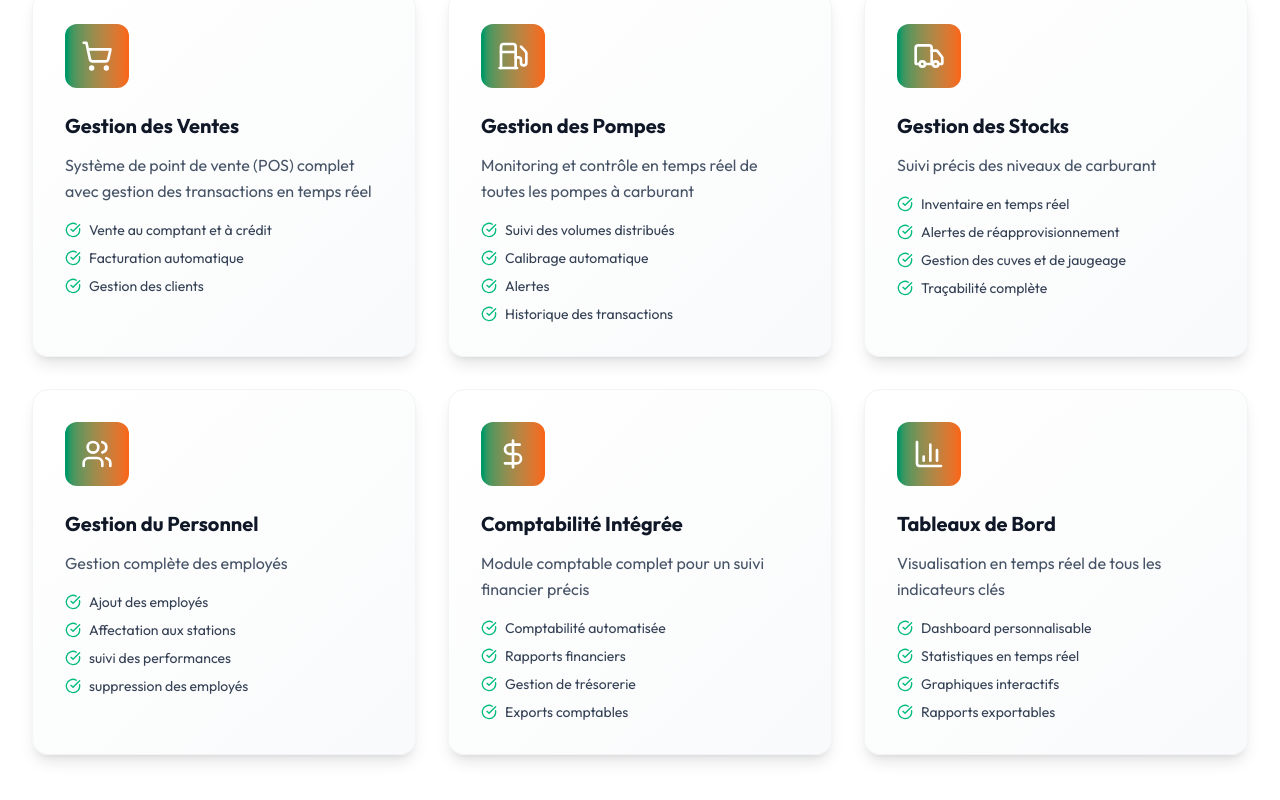
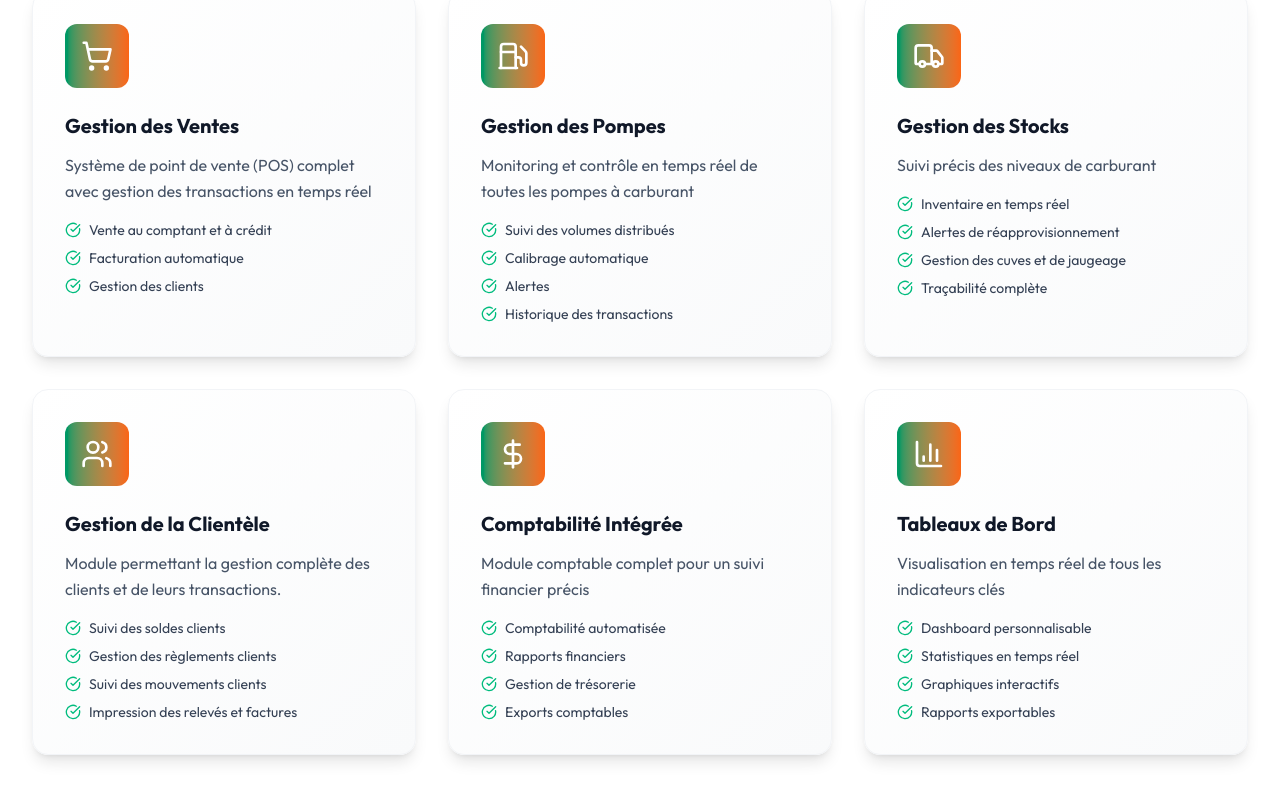
Before and after one commit to csas-cheick/capital-analysis, a React (Vite) app: page /capitalpetroleum in a window 1280 px wide. Shown: the part 1962-2762 px from the top of the page. Built offline with nearby package versions, Linux system fonts and the light colour scheme.

Commit message:
13/10_0 commit

```diff
--- a/src/App.tsx
+++ b/src/App.tsx
@@ -13,7 +13,7 @@ import SuiviAssistanceComptable from "./pages/services/SuiviAssistanceComptable"
 
 const App: FC = () => {
   return (
-    <Router>
+      <Router>
       <div className="flex flex-col min-h-screen">
         {/* Pages avec routing */}
         <main className="flex-1">
--- a/src/layout/AppHeaders.tsx
+++ b/src/layout/AppHeaders.tsx
@@ -1,5 +1,5 @@
 import { FC, useState, useRef, useEffect } from "react";
-import { ChevronDown, Menu, X, Mail, TrendingUp, Code, FileText, Calculator } from "lucide-react";
+import { ChevronDown, Menu, X, Mail, TrendingUp, Code, FileText, Calculator, Languages } from "lucide-react";
 import { Link } from "react-router-dom";
 // Assurez-vous que le chemin d'accès au logo est correct
 import logo from "../assets/logoC.svg";
@@ -308,7 +308,17 @@ const Header: FC<HeaderProps> = ({ variant = 'hero' }) => {
           </nav>
 
           {/* Bouton Contact Desktop */}
-          <div className="hidden lg:block">
+          <div className="hidden lg:flex items-center space-x-3">
+            {/* Icône de traduction */}
+            <button
+              className={`p-2.5 rounded-full transition-all duration-300 hover:bg-white/10 ${getTextClasses()}`}
+              aria-label="Changer de langue"
+              title="Changer de langue"
+            >
+              <Languages className="w-5 h-5" />
+            </button>
+
+            {/* Bouton Contact */}
             <Link to="/contact">
               <button className="group bg-gradient-to-r from-blue-600 to-cyan-500 hover:from-blue-700 hover:to-cyan-600 text-white px-5 py-2.5 rounded-full font-semibold transition-all duration-300 shadow-lg shadow-blue-500/50 hover:shadow-blue-500/70">
                 <span className="flex items-center">
@@ -435,8 +445,18 @@ const Header: FC<HeaderProps> = ({ variant = 'hero' }) => {
             })}
           </nav>
 
-          {/* Bouton Contact Mobile */}
-          <div className="mt-4 pt-4 border-t border-gray-100">
+          {/* Bouton Contact et Traduction Mobile */}
+          <div className="mt-4 pt-4 border-t border-gray-100 space-y-2">
+            {/* Bouton de traduction mobile */}
+            <button
+              className="w-full bg-gradient-to-r from-gray-100 to-gray-200 text-gray-700 font-semibold py-3 rounded-xl shadow-md flex items-center justify-center space-x-2 hover:from-gray-200 hover:to-gray-300 transition-all duration-300"
+              aria-label="Changer de langue"
+            >
+              <Languages className="w-5 h-5" />
+              <span>Changer de langue</span>
+            </button>
+
+            {/* Bouton Contact */}
             <Link to="/contact" onClick={() => setIsMenuOpen(false)}>
               <button className="w-full bg-gradient-to-r from-blue-600 to-cyan-500 text-white font-semibold py-3 rounded-xl shadow-lg flex items-center justify-center space-x-2 hover:from-blue-700 hover:to-cyan-600 transition-all duration-300">
                 <Mail className="w-4 h-4" />
--- a/src/pages/CapitalPetroleum.tsx
+++ b/src/pages/CapitalPetroleum.tsx
@@ -56,13 +56,13 @@ const CapitalPetroleum: FC = () => {
     },
     {
       icon: Users,
-      title: "Gestion du Personnel",
-      description: "Gestion complète des employés",
+      title: "Gestion de la Clientèle",
+      description: "Module permettant la gestion complète des clients et de leurs transactions.",
       highlights: [
-        "Ajout des employés",
-        "Affectation aux stations",
-        "suivi des performances",
-        "suppression des employés"
+        "Suivi des soldes clients",
+        "Gestion des règlements clients",
+        "Suivi des mouvements clients",
+        "Impression des relevés et factures"
       ]
     },
     {
```
